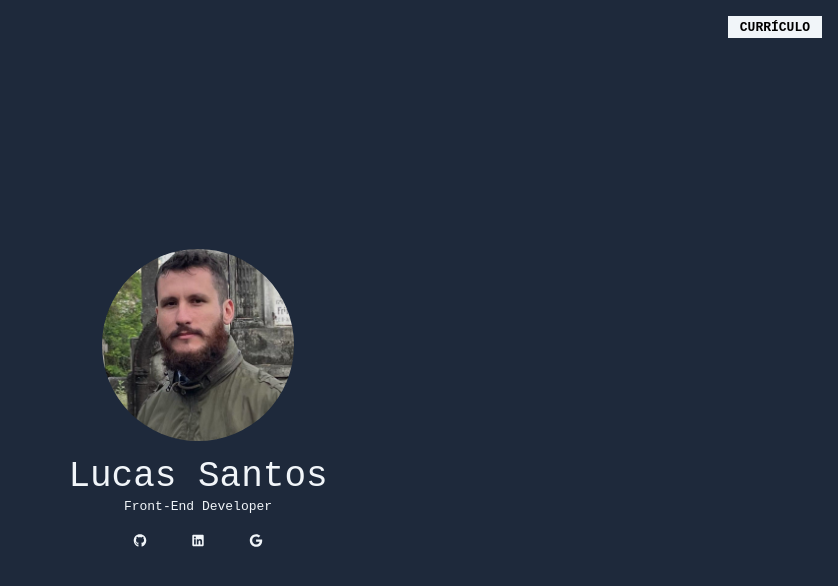
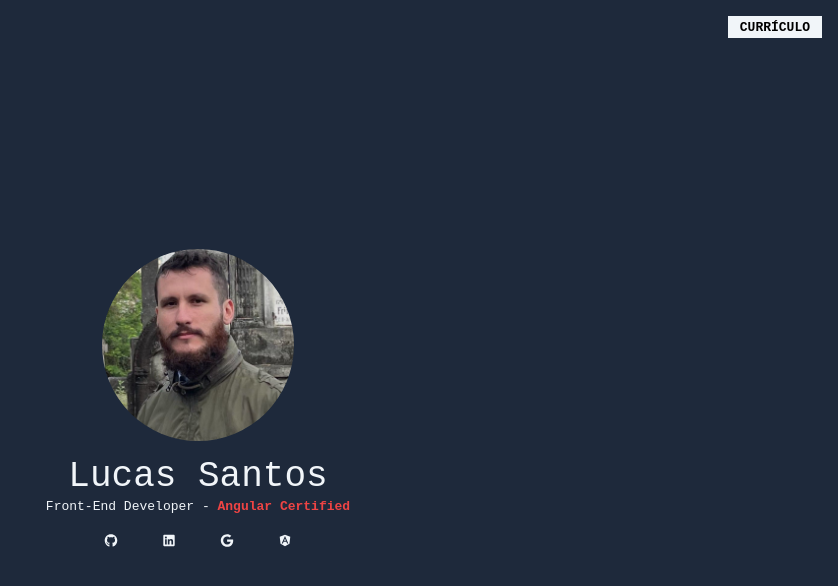
Before and after one commit to ffavareto/lucasfavareto, a Next.js app: page / in a window 1280 px wide. Shown: the top 586 px of the page, without its empty margins (442-1280 px from the left). Built offline with nearby package versions, Linux system fonts and the light colour scheme.

Commit message:
Angular Certified

```diff
--- a/src/app/components/profile.js
+++ b/src/app/components/profile.js
@@ -6,6 +6,7 @@ import {
   faGithub,
   faGoogle,
   faLinkedin,
+  faAngular,
 } from "@fortawesome/free-brands-svg-icons";
 
 export default function Profile() {
@@ -23,7 +24,16 @@ export default function Profile() {
 
         <div>
           <h1 className="text-slate-100 text-4xl  text-center">Lucas Santos</h1>
-          <h1 className="text-slate-100  text-center">Front-End Developer</h1>
+          <h1 className="text-slate-100  text-center">
+            Front-End Developer -&nbsp;
+            <a
+              href="https://interstate21.com/certificate/?code=5D14JTX"
+              target="_blank"
+              className="text-red-500 font-bold"
+            >
+              Angular Certified
+            </a>
+          </h1>
         </div>
 
         <div className="flex gap-4 mt-4">
@@ -71,6 +81,21 @@ export default function Profile() {
               width={42}
             />
           </a>
+
+          <a
+            aria-label="Angular Certified"
+            href="https://interstate21.com/certificate/?code=5D14JTX"
+            target="_blank"
+          >
+            <FontAwesomeIcon
+              aria-label="Angular Certified"
+              color="#f1f5f9"
+              height={42}
+              icon={faAngular}
+              title="Angular Certified"
+              width={42}
+            />
+          </a>
         </div>
       </div>
     </>
```
